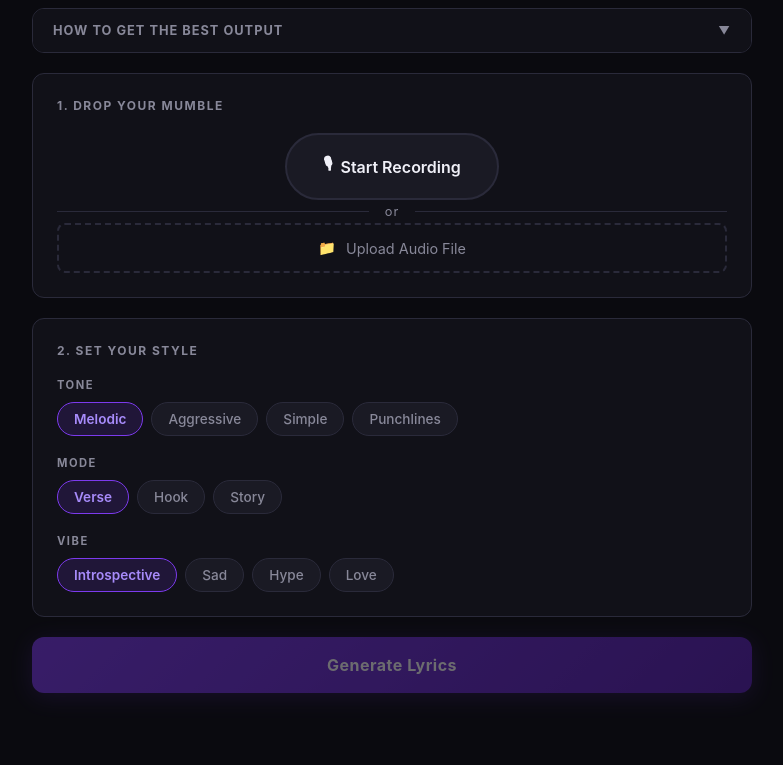
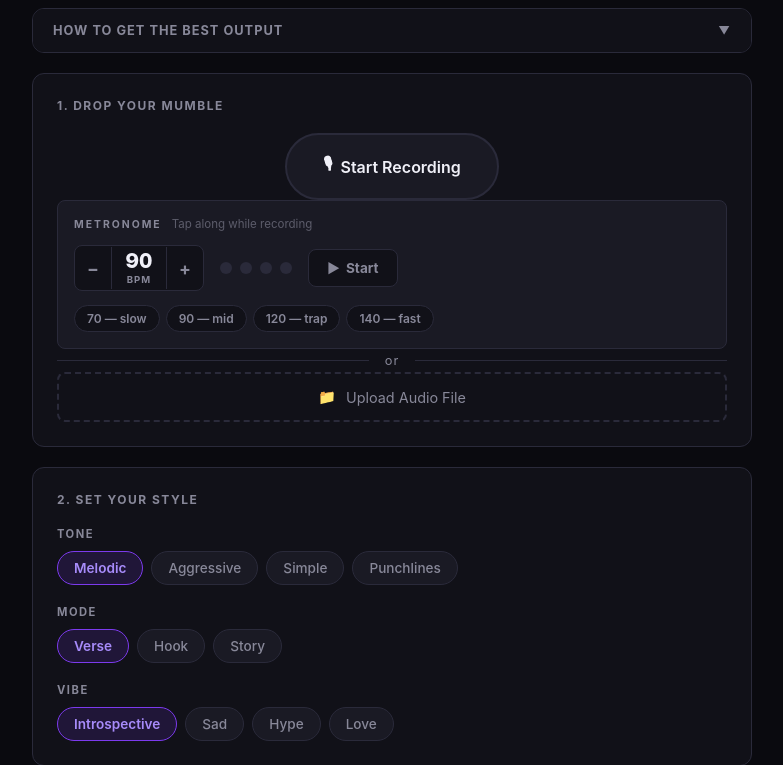
Before and after one commit to drelynlikescode26/Lyric-Goat-Deric, a Flask app: page / in a window 1280 px wide. Shown: the part 138-903 px from the top of the page, without its empty margins (248-1031 px from the left). Before the commit the page ends 835 px from the top, so only its background shows below. Run offline with Flask 3, Linux system fonts and the light colour scheme.

Commit message:
Add metronome to recording section
- Web Audio API look-ahead scheduler for sample-accurate click timing
  (25ms poll interval, 100ms schedule window — industry standard pattern)
- Accent beat (beat 1 of 4) plays at higher pitch + louder so you can
  feel the downbeat while mumbling
- 4 beat-dot indicators light up in sequence, accent dot flashes white
- BPM control: +/− buttons with hold-to-scroll, range 40–220
- 4 quick presets: 70 (slow), 90 (mid), 120 (trap), 140 (fast)
- Metronome auto-stops when recording stops
- Stays out of the way when not in use — compact panel below the record button

https://claude.ai/code/session_01S5YaEbyExpakfM4EffZaWY

```diff
--- a/static/script.js
+++ b/static/script.js
@@ -36,6 +36,127 @@ const timelineTrack    = document.getElementById("timelineTrack");
 const timelinePlayhead = document.getElementById("timelinePlayhead");
 const timelinePhrases  = document.getElementById("timelinePhrases");
 const melodyBadge      = document.getElementById("melodyBadge");
+
+/* ══════════════════════════════════
+   METRONOME ENGINE (Web Audio API)
+   Uses a look-ahead scheduler for
+   sample-accurate click timing.
+   ══════════════════════════════════ */
+let metroCtx = null;
+let metroRunning = false;
+let metroBpm = 90;
+let nextBeatTime = 0;
+let beatCount = 0;
+let metroSchedulerTimer = null;
+const LOOKAHEAD_MS = 25;      // scheduler interval
+const SCHEDULE_AHEAD_S = 0.1; // how far ahead to schedule
+
+const metroToggle  = document.getElementById("metroToggle");
+const metroIcon    = document.getElementById("metroIcon");
+const metroLabel   = document.getElementById("metroLabel");
+const bpmValueEl   = document.getElementById("bpmValue");
+const bpmDownBtn   = document.getElementById("bpmDown");
+const bpmUpBtn     = document.getElementById("bpmUp");
+const beatDots     = document.querySelectorAll(".beat-dot");
+
+// BPM +/−
+bpmDownBtn.addEventListener("click", () => setBpm(metroBpm - 1));
+bpmUpBtn.addEventListener("click",   () => setBpm(metroBpm + 1));
+
+// BPM presets
+document.querySelectorAll(".bpm-preset").forEach((btn) => {
+  btn.addEventListener("click", () => setBpm(parseInt(btn.dataset.bpm)));
+});
+
+// Hold +/− for fast scroll
+let bpmHoldTimer = null;
+function startBpmHold(delta) {
+  bpmHoldTimer = setInterval(() => setBpm(metroBpm + delta), 120);
+}
+function stopBpmHold() { clearInterval(bpmHoldTimer); bpmHoldTimer = null; }
+bpmDownBtn.addEventListener("mousedown", () => startBpmHold(-1));
+bpmUpBtn.addEventListener("mousedown",   () => startBpmHold(1));
+["mouseup","mouseleave"].forEach((e) => {
+  bpmDownBtn.addEventListener(e, stopBpmHold);
+  bpmUpBtn.addEventListener(e, stopBpmHold);
+});
+
+function setBpm(val) {
+  metroBpm = Math.min(220, Math.max(40, val));
+  bpmValueEl.textContent = metroBpm;
+  document.querySelectorAll(".bpm-preset").forEach((b) => {
+    b.classList.toggle("active", parseInt(b.dataset.bpm) === metroBpm);
+  });
+}
+
+// Toggle metronome on/off
+metroToggle.addEventListener("click", () => {
+  metroRunning ? stopMetronome() : startMetronome();
+});
+
+function startMetronome() {
+  if (metroRunning) return;
+  metroCtx = new (window.AudioContext || window.webkitAudioContext)();
+  metroRunning = true;
+  beatCount = 0;
+  nextBeatTime = metroCtx.currentTime + 0.05;
+  metroIcon.textContent = "■";
+  metroLabel.textContent = "Stop";
+  metroToggle.classList.add("metro-active");
+  scheduleBeats();
+}
+
+function stopMetronome() {
+  metroRunning = false;
+  clearTimeout(metroSchedulerTimer);
+  metroSchedulerTimer = null;
+  if (metroCtx) { metroCtx.close(); metroCtx = null; }
+  metroIcon.textContent = "▶";
+  metroLabel.textContent = "Start";
+  metroToggle.classList.remove("metro-active");
+  beatDots.forEach((d) => d.classList.remove("beat-on", "beat-accent"));
+}
+
+function scheduleBeats() {
+  if (!metroRunning) return;
+
+  while (nextBeatTime < metroCtx.currentTime + SCHEDULE_AHEAD_S) {
+    const isAccent = beatCount % 4 === 0;
+    scheduleClick(nextBeatTime, isAccent);
+    scheduleVisualBeat(nextBeatTime, beatCount % 4);
+    nextBeatTime += 60 / metroBpm;
+    beatCount++;
+  }
+
+  metroSchedulerTimer = setTimeout(scheduleBeats, LOOKAHEAD_MS);
+}
+
+function scheduleClick(time, isAccent) {
+  const osc  = metroCtx.createOscillator();
+  const gain = metroCtx.createGain();
+  osc.connect(gain);
+  gain.connect(metroCtx.destination);
+
+  // Accent beat (beat 1) = higher pitch, louder
+  osc.frequency.value = isAccent ? 1200 : 900;
+  gain.gain.setValueAtTime(isAccent ? 0.6 : 0.35, time);
+  gain.gain.exponentialRampToValueAtTime(0.0001, time + 0.04);
+
+  osc.start(time);
+  osc.stop(time + 0.04);
+}
+
+function scheduleVisualBeat(time, dotIndex) {
+  // Schedule visual update using currentTime offset
+  const delay = Math.max(0, (time - metroCtx.currentTime) * 1000);
+  setTimeout(() => {
+    if (!metroRunning) return;
+    beatDots.forEach((d, i) => {
+      d.classList.toggle("beat-on", i === dotIndex);
+      d.classList.toggle("beat-accent", i === dotIndex && dotIndex === 0);
+    });
+  }, delay);
+}
 
 /* ══════════════════
    TIPS TOGGLE
@@ -94,6 +215,7 @@ function stopRecording() {
   isRecording = false;
   clearInterval(timerInterval);
   timerInterval = null;
+  stopMetronome();
 }
 
 function updateTimer() {
--- a/static/style.css
+++ b/static/style.css
@@ -172,6 +172,172 @@ body {
   accent-color: var(--accent);
   filter: invert(0);
 }
+
+/* ── Metronome ── */
+.metronome-zone {
+  width: 100%;
+  background: var(--surface2);
+  border: 1px solid var(--border);
+  border-radius: var(--radius-sm);
+  padding: 16px;
+  display: flex;
+  flex-direction: column;
+  gap: 14px;
+}
+
+.metronome-header {
+  display: flex;
+  align-items: center;
+  gap: 10px;
+}
+
+.metronome-label {
+  font-size: 0.65rem;
+  font-weight: 700;
+  letter-spacing: 2px;
+  color: var(--text-muted);
+}
+
+.metronome-hint {
+  font-size: 0.72rem;
+  color: var(--text-muted);
+  opacity: 0.6;
+}
+
+.metronome-controls {
+  display: flex;
+  align-items: center;
+  gap: 16px;
+  flex-wrap: wrap;
+}
+
+/* BPM control */
+.bpm-control {
+  display: flex;
+  align-items: center;
+  gap: 0;
+  background: var(--surface);
+  border: 1px solid var(--border);
+  border-radius: var(--radius-sm);
+  overflow: hidden;
+}
+
+.bpm-btn {
+  background: none;
+  border: none;
+  color: var(--text-muted);
+  font-size: 1.1rem;
+  font-weight: 700;
+  width: 36px;
+  height: 44px;
+  cursor: pointer;
+  font-family: inherit;
+  transition: background 0.1s, color 0.1s;
+  user-select: none;
+}
+
+.bpm-btn:hover { background: var(--border); color: var(--text); }
+.bpm-btn:active { background: rgba(124,58,237,0.2); }
+
+.bpm-display {
+  display: flex;
+  flex-direction: column;
+  align-items: center;
+  min-width: 56px;
+  padding: 4px 8px;
+  border-left: 1px solid var(--border);
+  border-right: 1px solid var(--border);
+}
+
+#bpmValue {
+  font-size: 1.3rem;
+  font-weight: 800;
+  color: var(--text);
+  font-variant-numeric: tabular-nums;
+  line-height: 1;
+}
+
+.bpm-unit {
+  font-size: 0.6rem;
+  font-weight: 700;
+  letter-spacing: 1px;
+  color: var(--text-muted);
+  margin-top: 2px;
+}
+
+/* Beat indicator dots */
+.beat-dots {
+  display: flex;
+  gap: 8px;
+  align-items: center;
+}
+
+.beat-dot {
+  width: 12px;
+  height: 12px;
+  border-radius: 50%;
+  background: var(--border);
+  transition: background 0.05s, transform 0.05s, box-shadow 0.05s;
+}
+
+.beat-dot.beat-on {
+  background: var(--accent2);
+  transform: scale(1.2);
+}
+
+.beat-dot.beat-accent {
+  background: #fff;
+  box-shadow: 0 0 8px rgba(255,255,255,0.6);
+  transform: scale(1.4);
+}
+
+/* Toggle button */
+.metro-toggle {
+  display: flex;
+  align-items: center;
+  gap: 6px;
+  background: var(--surface);
+  border: 1px solid var(--border);
+  color: var(--text-muted);
+  padding: 10px 18px;
+  border-radius: var(--radius-sm);
+  font-size: 0.85rem;
+  font-weight: 700;
+  cursor: pointer;
+  font-family: inherit;
+  transition: all 0.12s;
+}
+
+.metro-toggle:hover { border-color: var(--accent2); color: var(--accent2); }
+
+.metro-toggle.metro-active {
+  background: rgba(6,182,212,0.1);
+  border-color: var(--accent2);
+  color: var(--accent2);
+}
+
+/* BPM presets */
+.bpm-presets {
+  display: flex;
+  gap: 6px;
+  flex-wrap: wrap;
+}
+
+.bpm-preset {
+  background: var(--surface);
+  border: 1px solid var(--border);
+  color: var(--text-muted);
+  padding: 5px 12px;
+  border-radius: 50px;
+  font-size: 0.75rem;
+  font-weight: 600;
+  cursor: pointer;
+  font-family: inherit;
+  transition: all 0.12s;
+}
+
+.bpm-preset:hover  { border-color: var(--accent); color: var(--text); }
+.bpm-preset.active { border-color: var(--accent); color: #a78bfa; background: rgba(124,58,237,0.1); }
 
 /* ── Divider ── */
 .divider {
--- a/templates/index.html
+++ b/templates/index.html
@@ -93,6 +93,48 @@
         <audio id="audioPreview" class="audio-preview hidden" controls></audio>
       </div>
 
+      <!-- Metronome -->
+      <div class="metronome-zone">
+        <div class="metronome-header">
+          <span class="metronome-label">METRONOME</span>
+          <span class="metronome-hint">Tap along while recording</span>
+        </div>
+
+        <div class="metronome-controls">
+          <!-- BPM control -->
+          <div class="bpm-control">
+            <button class="bpm-btn" id="bpmDown">−</button>
+            <div class="bpm-display">
+              <span id="bpmValue">90</span>
+              <span class="bpm-unit">BPM</span>
+            </div>
+            <button class="bpm-btn" id="bpmUp">+</button>
+          </div>
+
+          <!-- Beat indicator dots -->
+          <div class="beat-dots" id="beatDots">
+            <span class="beat-dot" data-beat="0"></span>
+            <span class="beat-dot" data-beat="1"></span>
+            <span class="beat-dot" data-beat="2"></span>
+            <span class="beat-dot" data-beat="3"></span>
+          </div>
+
+          <!-- Toggle -->
+          <button class="metro-toggle" id="metroToggle">
+            <span id="metroIcon">▶</span>
+            <span id="metroLabel">Start</span>
+          </button>
+        </div>
+
+        <!-- Common BPM presets -->
+        <div class="bpm-presets">
+          <button class="bpm-preset" data-bpm="70">70 — slow</button>
+          <button class="bpm-preset" data-bpm="90">90 — mid</button>
+          <button class="bpm-preset" data-bpm="120">120 — trap</button>
+          <button class="bpm-preset" data-bpm="140">140 — fast</button>
+        </div>
+      </div>
+
       <div class="divider"><span>or</span></div>
 
       <!-- File Upload -->
```
